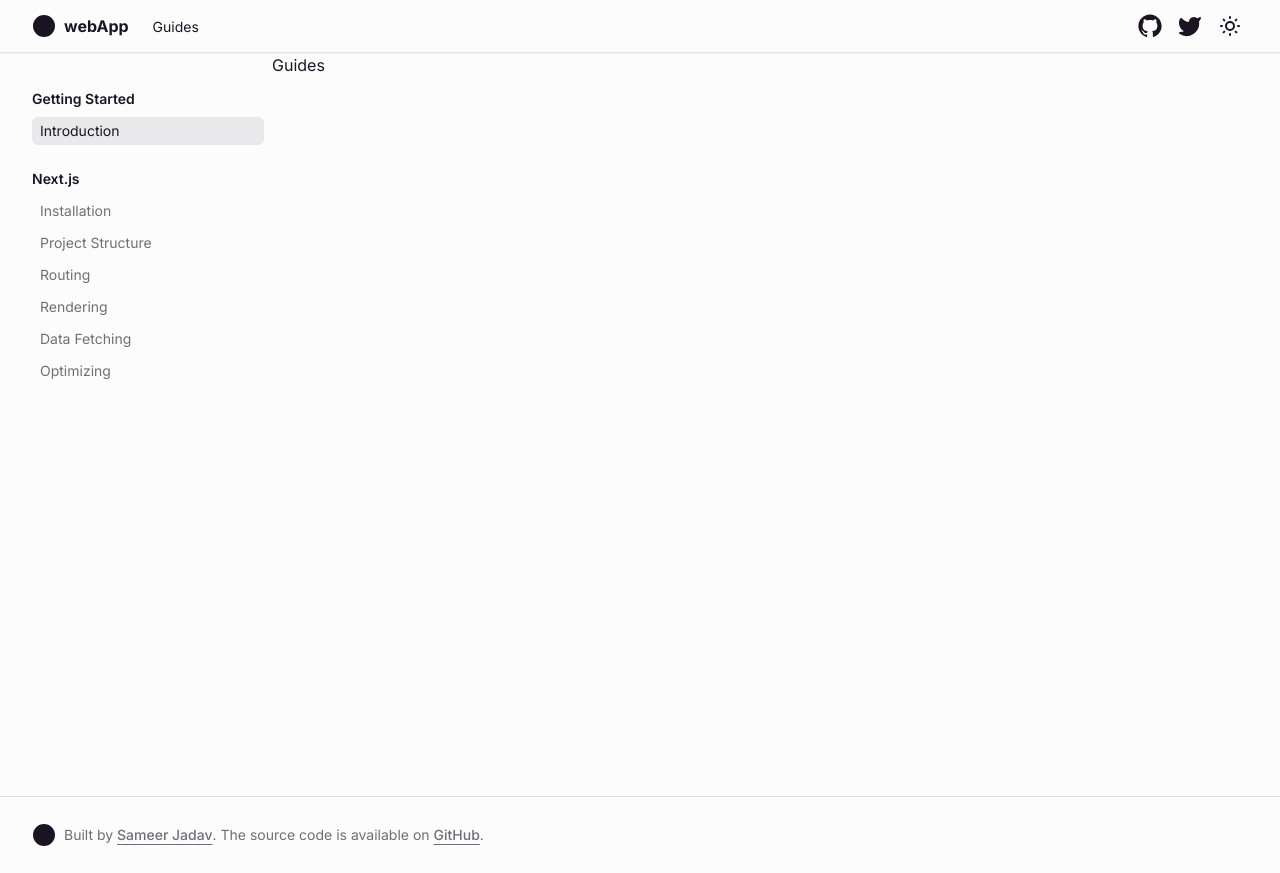
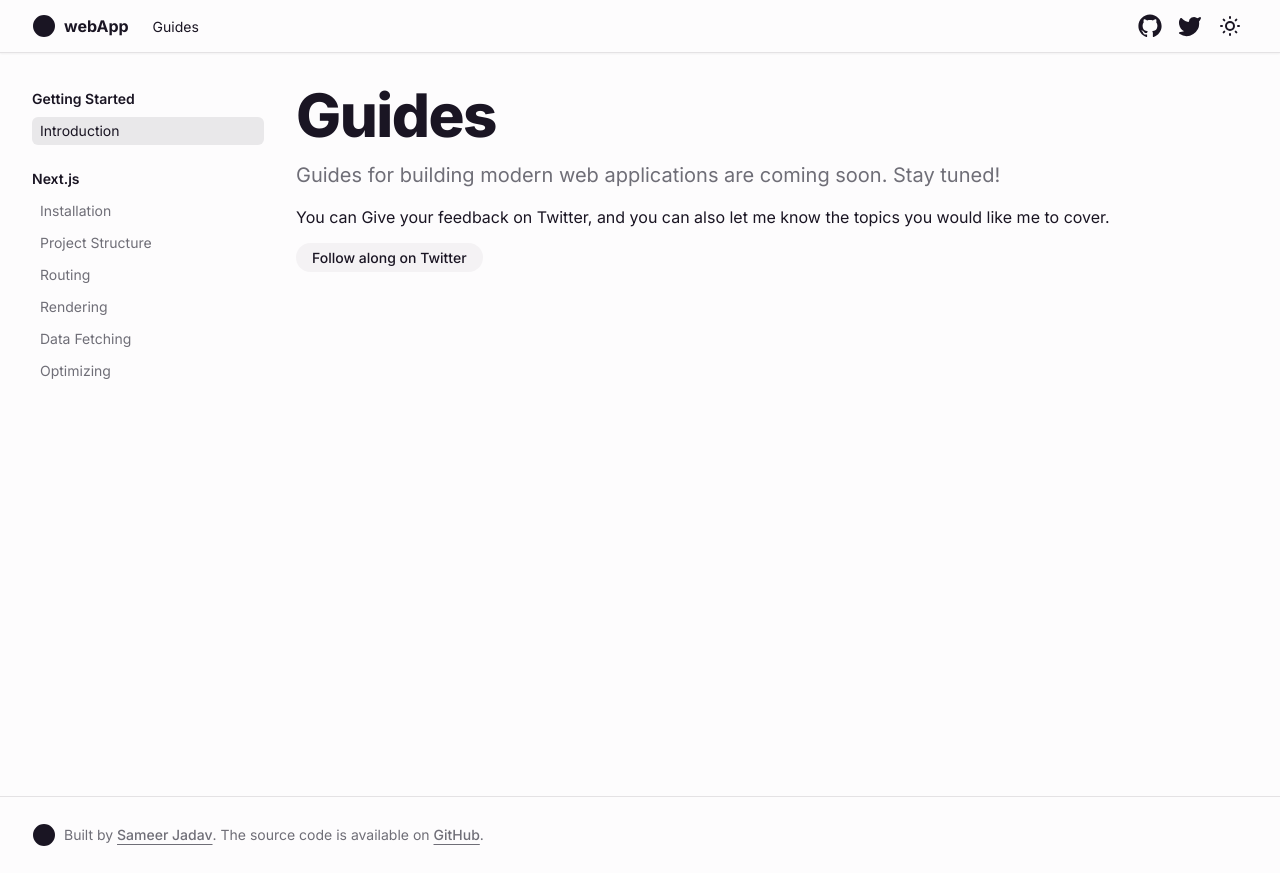
Before and after one commit to SameerJadav/webApp, a Next.js app: page /guides in a window 1280 px wide. Built offline with nearby package versions, Linux system fonts and the light colour scheme.

Commit message:
feat: Include "Coming Soon" content on guides page

```diff
--- a/src/app/guides/page.tsx
+++ b/src/app/guides/page.tsx
@@ -1,7 +1,25 @@
+import { siteConfig } from "~/config/site"
+
 export default function GuidesPage() {
   return (
-    <div>
-      <h1>Guides</h1>
+    <div className="pt-4 md:ml-6 md:pt-8">
+      <h1 className="mb-4 text-3xl font-extrabold leading-tight tracking-tight md:text-6xl">
+        Guides
+      </h1>
+      <p className="mb-4 text-lg text-[--mauve11] md:text-xl">
+        Guides for building modern web applications are coming soon. Stay tuned!
+      </p>
+      <p className="mb-4">
+        You can Give your feedback on Twitter, and you can also let me know the
+        topics you would like me to cover.
+      </p>
+      <a
+        href={siteConfig.links.twitter}
+        className="rounded-2xl bg-[--mauve3] px-4 py-1.5 text-sm font-medium transition-colors hover:bg-[--mauve4]"
+        target="_blank"
+      >
+        Follow along on Twitter
+      </a>
     </div>
   )
 }
```
